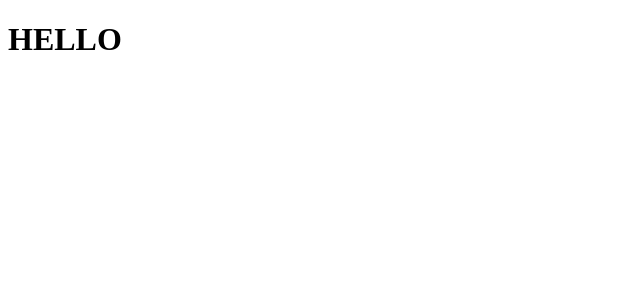
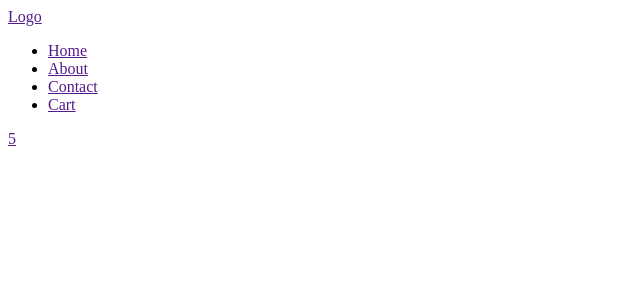
Before and after one commit to cabdalatokio-droid/Shopping_Cart, a React (Create React App) app: page / in a window 1280 px wide. Shown: the top 300 px of the page, without its empty margins (0-640 px from the left). Built offline with nearby package versions, Linux system fonts and the light colour scheme.

Commit message:
modifying

```diff
--- a/src/App.js
+++ b/src/App.js
@@ -1,6 +1,8 @@
+import Header from "./components/Header"
+
 const App=()=>{
   return(
-    <h1>HELLO</h1>
+    <Header/>
   )
 }
 
--- /dev/null
+++ b/src/components/Header.jsx
@@ -0,0 +1,24 @@
+const Header=()=>{
+  return (
+    <div className="menu">
+      <a href="">Logo</a>
+      <ul>
+          <li>
+            <a href="">Home</a>
+          </li>
+          <li>
+            <a href="">About</a>
+          </li>
+          <li>
+            <a href="">Contact</a>
+          </li>
+          <li>
+            <a href="">Cart</a>
+          </li>
+
+      </ul>
+       <a href="">5</a>
+    </div>
+  )
+};
+export default Header;
```
